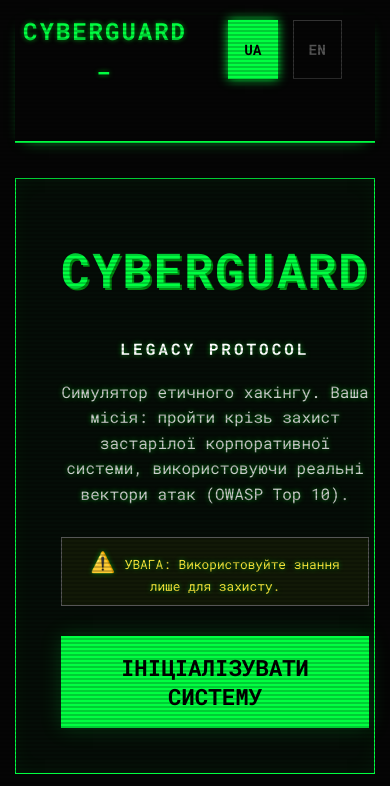
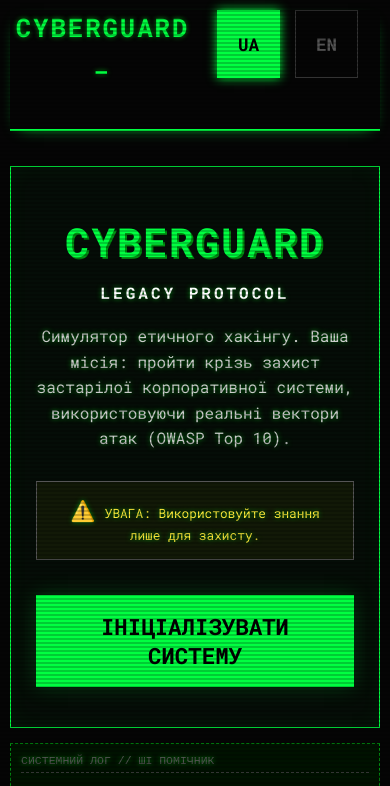
Before and after one commit to Dimetrius-eng/Cyberguard, a plain HTML site: page index.html in a window 390 px wide. Shown: the top 786 px of the page. Drawn offline with Linux system fonts and the light colour scheme.

Commit message:
style.css

```diff
--- a/css/style.css
+++ b/css/style.css
@@ -169,11 +169,10 @@ button:hover {
 
 .server-lock { text-align: center; padding: 30px; border: 2px solid var(--error-color); background: rgba(255, 51, 51, 0.05); }
 
-/* --- МОБІЛЬНА АДАПТАЦІЯ (RESPONSIVE) --- */
 /* --- МОБІЛЬНА АДАПТАЦІЯ (ФІНАЛ) --- */
 @media (max-width: 600px) {
     body {
-        padding: 15px;
+        padding: 10px;
         padding-bottom: 80px;
     }
 
@@ -182,13 +181,14 @@ button:hover {
         box-sizing: border-box;
     }
 
-    /* --- ХЕДЕР (Повертаємо акуратний вигляд) --- */
+    /* ХЕДЕР */
     header {
         display: flex;
         flex-direction: column;
         align-items: center;
-        gap: 10px;
+        gap: 15px;
         margin-bottom: 20px;
+        width: 100%;
     }
 
     header div {
@@ -197,72 +197,46 @@ button:hover {
         justify-content: center;
     }
 
-    /* Маленький заголовок зверху */
+    /* Заголовок у хедері (маленький) */
     h1 {
-        font-size: 1.5em;
+        font-size: 1.6em;
         text-align: center;
+        width: 100%;
+        margin: 0;
+        padding: 0;
+    }
+
+    /* Кнопки мови */
+    .lang-switch {
+        display: flex;
+        justify-content: center;
+        gap: 15px;
         width: 100%;
         margin: 0;
     }
 
-    /* Кнопки мови - по центру, не розтягнуті */
-    .lang-switch {
-        display: flex;
-        justify-content: center;
-        gap: 15px;
-        margin-top: 5px;
-        width: 100%;
+    .lang-switch button {
+        width: auto !important; /* Заборона розтягування */
+        padding: 8px 20px;
     }
 
-    .lang-switch button {
-        width: auto !important;
-        padding: 5px 15px;
-        font-size: 0.9em;
+    /* ТИТУЛКА - ВЕЛИКИЙ НАПИС */
+    .glitch {
+        font-size: 2.2em; /* Трохи менше для вузьких екранів */
+        margin: 0 0 15px 0;
+        width: 100%;
+        left: auto; right: auto; /* Скидаємо позиціонування */
     }
 
-    #player-status {
+    .start-screen h3 {
+        font-size: 1em;
         text-align: center;
         width: 100%;
-        margin-top: 10px;
-        border-top: 1px solid #333;
-        padding-top: 5px;
+        margin: 0 0 20px 0;
+        padding: 0;
     }
 
-    /* --- ТИТУЛЬНА СТОРІНКА (ЖОРСТКЕ ЦЕНТРУВАННЯ) --- */
-    .start-screen {
-        display: flex;       /* Вмикаємо Flexbox */
-        flex-direction: column;
-        align-items: center; /* Центруємо все по горизонталі */
-        width: 100%;
-    }
-
-    /* Великий напис CYBERGUARD */
-    .glitch {
-        text-align: center;
-        width: 100%;
-        font-size: 2.5em; /* Трохи менше для мобільного, щоб влізло */
-        margin: 0 auto 15px auto;
-        line-height: 1.1;
-        left: 0; /* Скидаємо можливі зсуви */
-        right: 0;
-    }
-
-    /* Підзаголовок Legacy Protocol */
-    .start-screen h3 {
-        text-align: center;
-        width: 100%;
-        margin-bottom: 20px;
-        font-size: 1em;
-    }
-
-    /* --- ЕЛЕМЕНТИ ГРИ --- */
-    input, textarea {
-        width: 100% !important;
-        margin-bottom: 15px;
-        box-sizing: border-box;
-    }
-
-    /* Кнопки гри (широкі), але НЕ кнопки в хедері */
+    /* КНОПКИ ГРИ */
     .main-container > main button,
     .input-area button,
     .login-form button,
@@ -271,12 +245,13 @@ button:hover {
     .start-btn {
         width: 100%;
         padding: 15px;
+        margin: 5px 0;
     }
 
-    .url-bar {
-        font-size: 0.8em;
-        flex-wrap: wrap;
-        justify-content: center;
+    input, textarea {
+        width: 100% !important;
+        margin-bottom: 10px;
+        box-sizing: border-box;
     }
 }
 
@@ -291,23 +266,30 @@ button:hover {
 
 /* --- START SCREEN STYLES --- */
 .start-screen {
+    display: flex;
+    flex-direction: column;
+    align-items: center; /* Центрує все по горизонталі */
+    justify-content: center;
     text-align: center;
-    padding: 20px;
-    animation: fadeIn 1s;
+    width: 100%;
+    height: 100%;
+    padding: 10px 0;
+    box-sizing: border-box;
 }
 
 .glitch {
-    font-size: 3em;
+    display: block;
+    width: 100%;
+    max-width: 100%; /* Не дає вилазити за рамки */
+    margin: 0 0 20px 0; /* Тільки відступ знизу */
+    padding: 0;         /* Прибираємо внутрішні відступи */
+    font-size: 2.5em;   /* Оптимальний розмір */
+    line-height: 1;
     font-weight: bold;
     text-transform: uppercase;
-    position: relative;
     text-shadow: 2px 2px 0px var(--primary-dim);
-
-    /* --- ВИПРАВЛЕННЯ ЦЕНТРУВАННЯ --- */
-    display: block;
-    width: 100%;
-    text-align: center;
-    margin: 0 auto 25px auto;
+    text-align: center; /* Примусово центруємо текст */
+    box-sizing: border-box;
 }
 
 .start-desc {
@@ -315,15 +297,17 @@ button:hover {
     margin: 0 auto 30px auto;
     line-height: 1.6;
     color: #ccc;
+    text-align: center;
 }
 
 .warning-box {
     border: 1px solid #555;
     background: rgba(255, 255, 0, 0.05);
-    padding: 10px;
+    padding: 15px;
     margin-bottom: 30px;
     display: inline-block;
     color: #ffeb3b;
+    max-width: 90%; /* Щоб не прилипало до країв на телефоні */
 }
 
 .start-btn {
```
